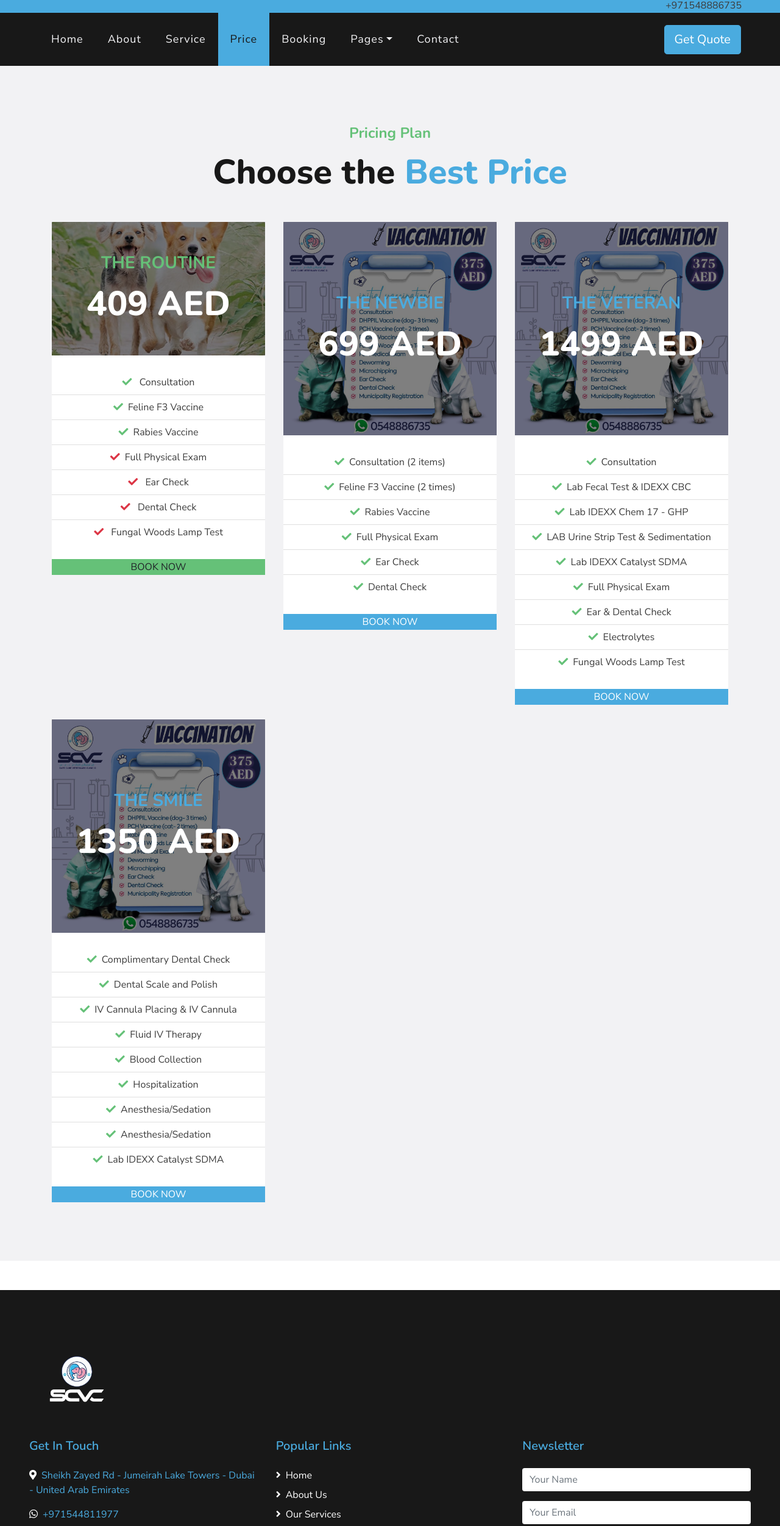
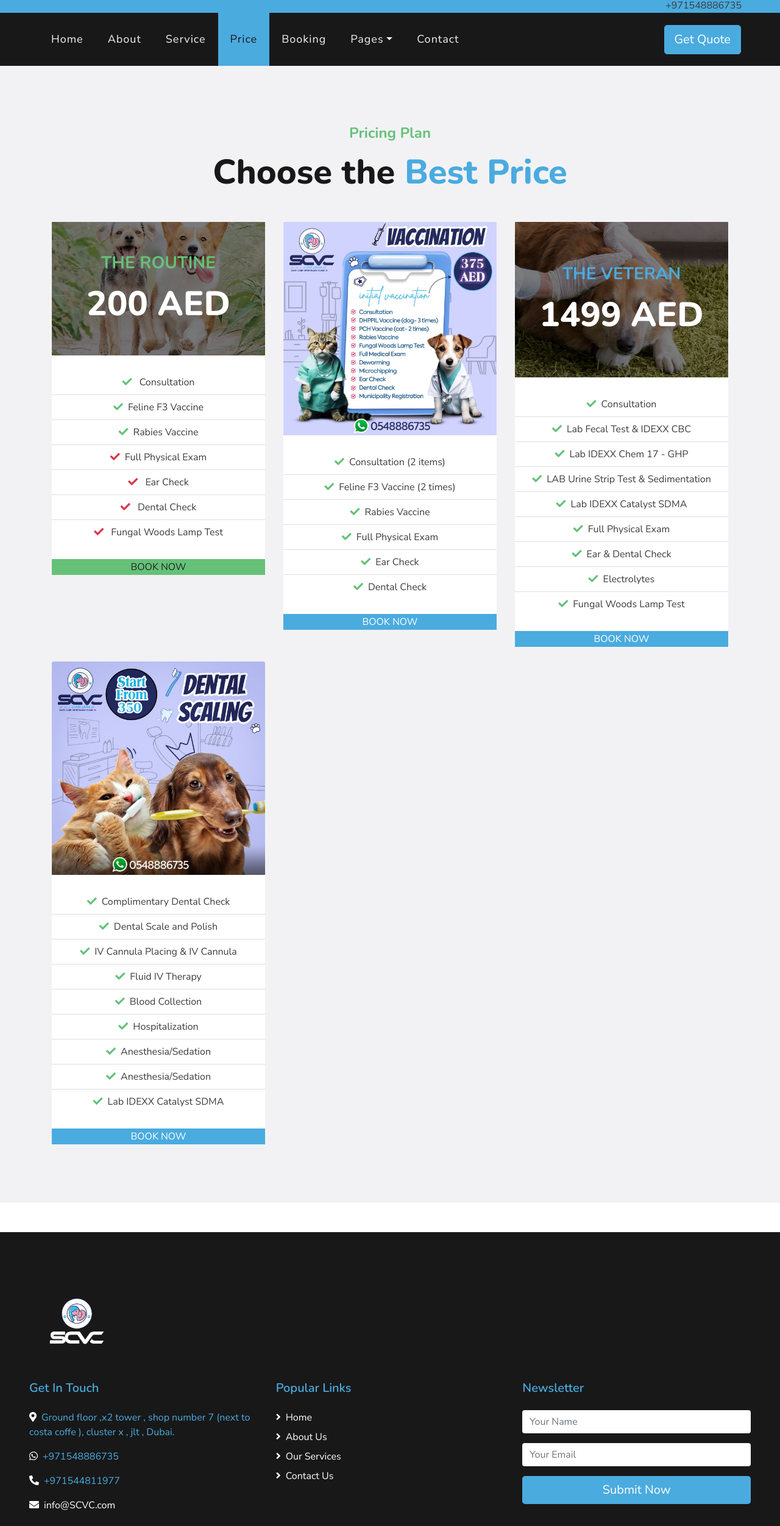
Before and after one commit to ahmedehab5/SCVC, a plain HTML site: page price.html in a window 1280 px wide. Shown: the part 237-2740 px from the top of the page at 61% size. Drawn offline with nearby package versions, Linux system fonts and the light colour scheme.

Commit message:
last updates

```diff
--- a/price.html
+++ b/price.html
@@ -184,7 +184,7 @@
                   "
                 >
                   <h3 class="text-secondary mb-3">THE ROUTINE</h3>
-                  <h1 class="display-4 text-white mb-0">409 AED</h1>
+                  <h1 class="display-4 text-white mb-0">200 AED</h1>
                 </div>
               </div>
               <div class="card-body text-center p-0">
@@ -239,11 +239,9 @@
                     top: 0;
                     left: 0;
                     z-index: 1;
-                    background: rgba(0, 0, 0, 0.5);
+
                   "
                 >
-                  <h3 class="text-primary mb-3">THE NEWBIE</h3>
-                  <h1 class="display-4 text-white mb-0">699 AED</h1>
                 </div>
               </div>
               <div class="card-body text-center p-0">
@@ -285,7 +283,7 @@
           <div class="col-lg-4 mb-4">
             <div class="card border-0">
               <div class="card-header position-relative border-0 p-0 mb-4">
-                <img class="card-img-top" src="img/price-3.jpg" alt="" />
+                <img class="card-img-top" src="img/cute dog.jpg" alt="" />
                 <div
                   class="position-absolute d-flex flex-column align-items-center justify-content-center w-100 h-100"
                   style="
@@ -349,18 +347,15 @@
           <div class="col-lg-4 mb-4">
             <div class="card border-0">
               <div class="card-header position-relative border-0 p-0 mb-4">
-                <img class="card-img-top" src="img/price-3.jpg" alt="" />
+                <img class="card-img-top" src="img/price-4.jpg" alt="" />
                 <div
                   class="position-absolute d-flex flex-column align-items-center justify-content-center w-100 h-100"
                   style="
                     top: 0;
                     left: 0;
                     z-index: 1;
-                    background: rgba(0, 0, 0, 0.5);
                   "
                 >
-                  <h3 class="text-primary mb-3">THE SMILE</h3>
-                  <h1 class="display-4 text-white mb-0">1350 AED</h1>
                 </div>
               </div>
               <div class="card-body text-center p-0">
@@ -430,13 +425,10 @@
               <h5 class="text-primary mb-4">Get In Touch</h5>
               <p>
                 <i class="fa fa-map-marker-alt mr-2"></i
-                ><a href="https://maps.app.goo.gl/LSToEdtE7dmC1jch6"
-                  >Sheikh Zayed Rd - Jumeirah Lake Towers - Dubai - United Arab
-                  Emirates</a
-                >
+                ><a href="https://g.co/kgs/5MFas7L">Ground floor ,x2 tower , shop number 7 (next to costa coffe ), cluster x , jlt , Dubai.</a>
               </p>
-              <p><i class="fab fa-whatsapp mr-2"></i><a href="tel:+971544811977">+971544811977</a></p>
-              <p><i class="fa fa-phone-alt mr-2"></i><a href="https://wa.me/+971548886735">+971548886735</a></p>
+              <p><i class="fab fa-whatsapp mr-2"></i><a href="https://wa.me/+971548886735">+971548886735</a></p>
+              <p><i class="fa fa-phone-alt mr-2"></i><a href="tel:+971544811977">+971544811977</a></p>
               <p><i class="fa fa-envelope mr-2"></i>info@SCVC.com</p>
               <div class="d-flex justify-content-start mt-4">
                 <a
```
Also changed, not shown: about.html (+3 -6 lines), blog.html (+6 -3 lines), booking.html (+6 -3 lines), contact.html (+6 -3 lines), index.html (+3 -6 lines), service.html (+3 -6 lines).
